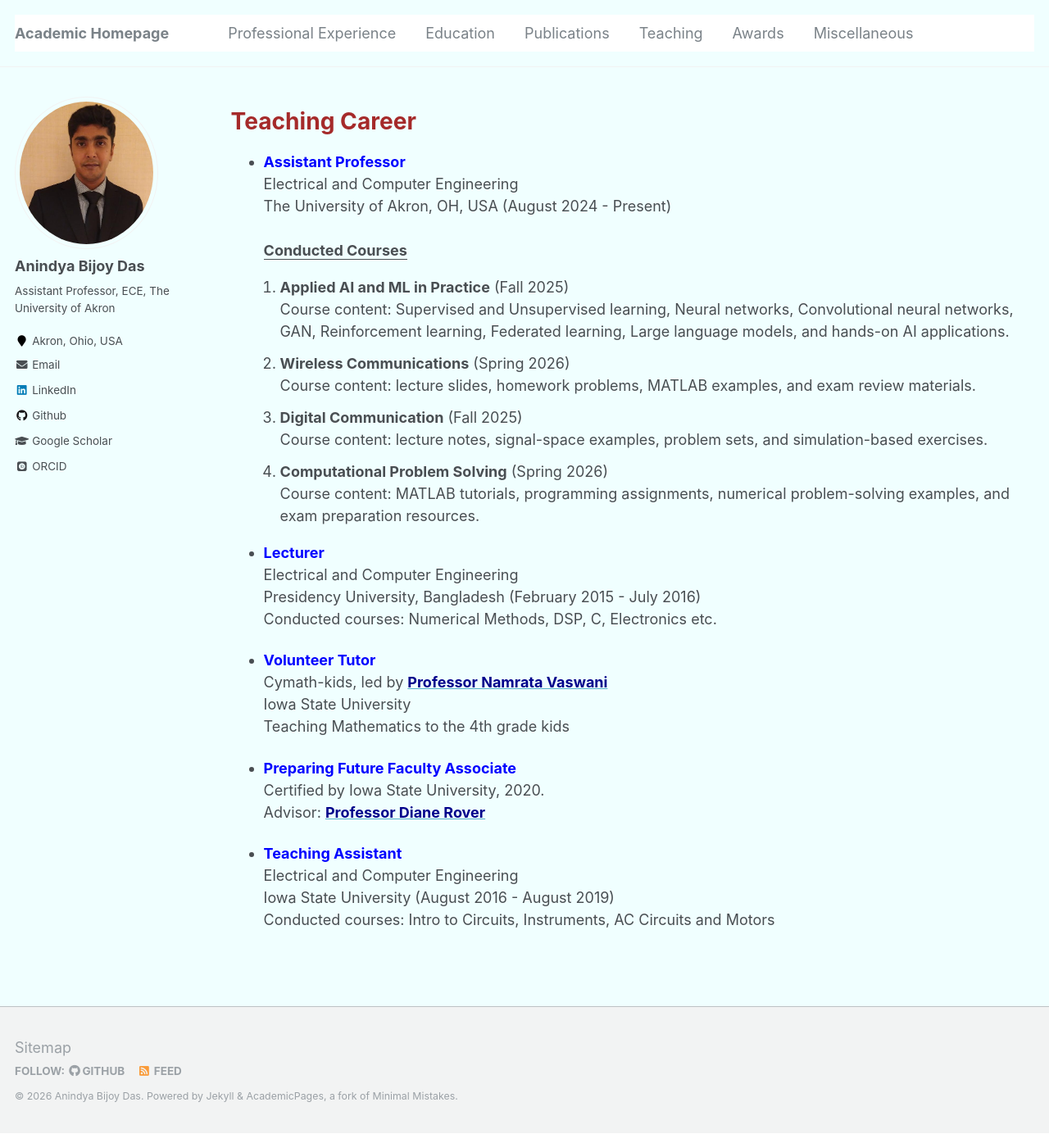
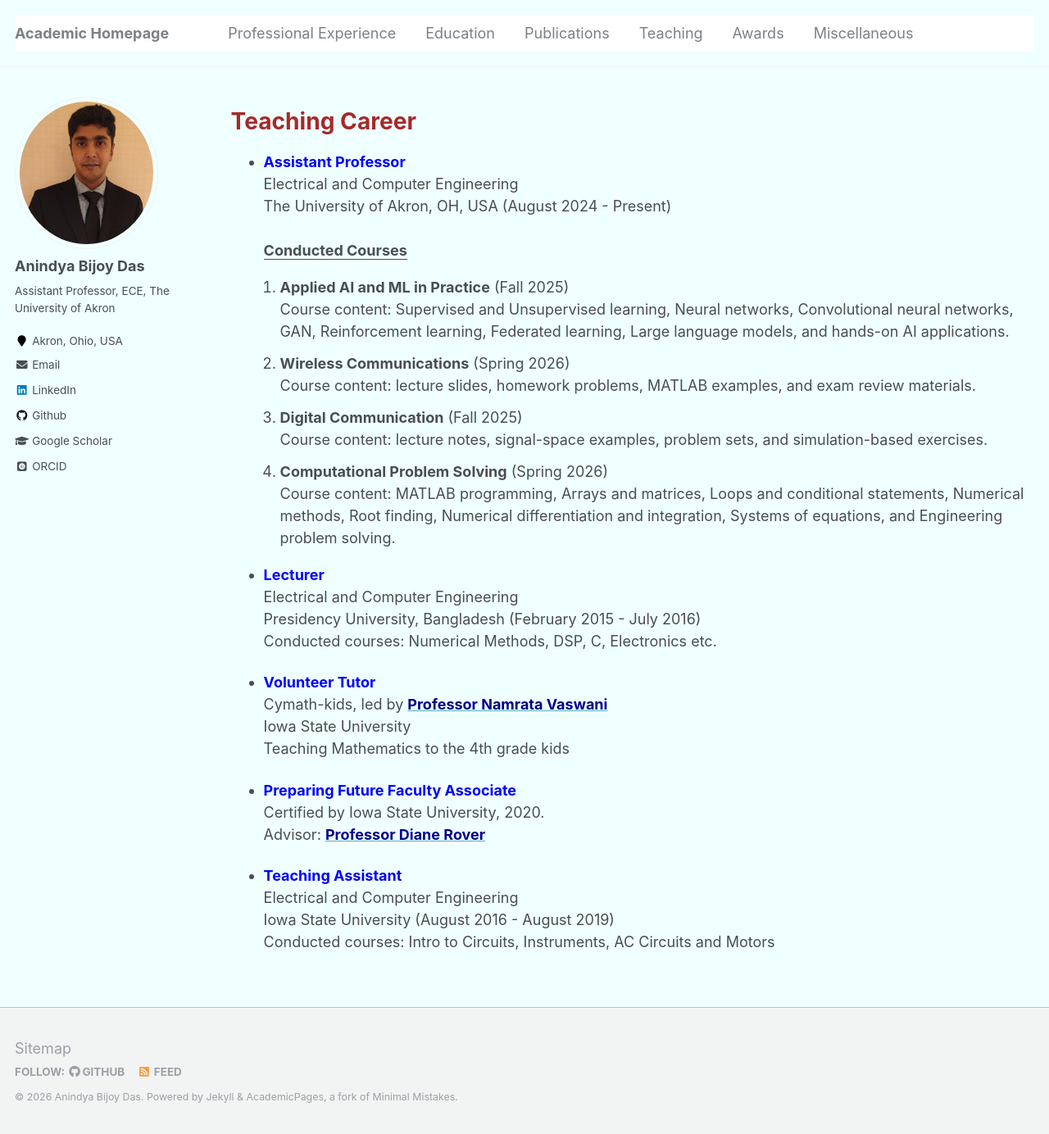
Before and after one commit to anindyabijoydas/portfolio, a Jekyll site: the page built from _pages/teaching.md, in a window 1280 px wide and 1384 px high. Shown: the whole window at 82% size. Built offline with Jekyll 4.4.1, drawn with Linux system fonts in a browser that asks for light colours; some web fonts are replaced.

Commit message:
Update teaching.md

```diff
--- a/_pages/teaching.md
+++ b/_pages/teaching.md
@@ -37,7 +37,7 @@ redirect_from:
 
   <li style="margin-bottom: 12px;">
     <strong>Computational Problem Solving</strong> (Spring 2026) <br/>
-    Course content: MATLAB tutorials, programming assignments, numerical problem-solving examples, and exam preparation resources.
+    Course content: MATLAB programming, Arrays and matrices, Loops and conditional statements, Numerical methods, Root finding, Numerical differentiation and integration, Systems of equations, and Engineering problem solving.
   </li>
 </ol>
 
```
